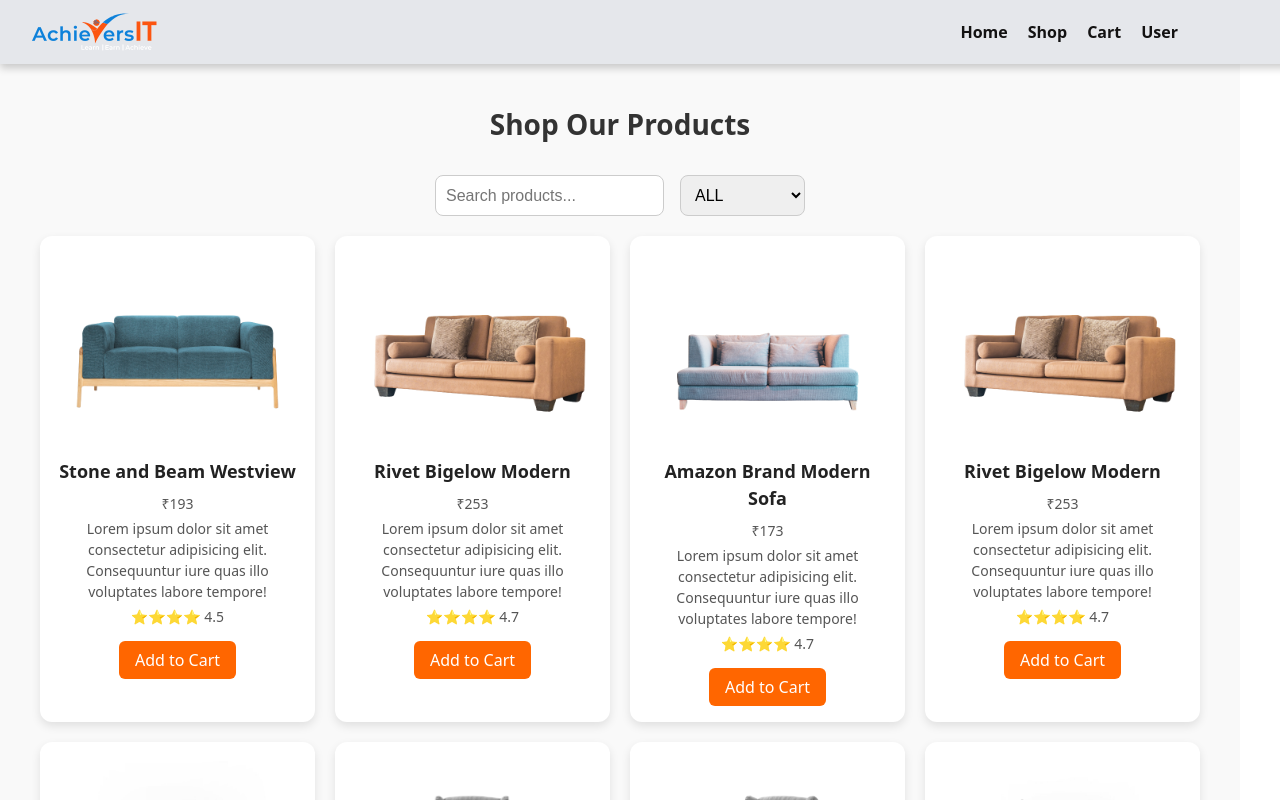
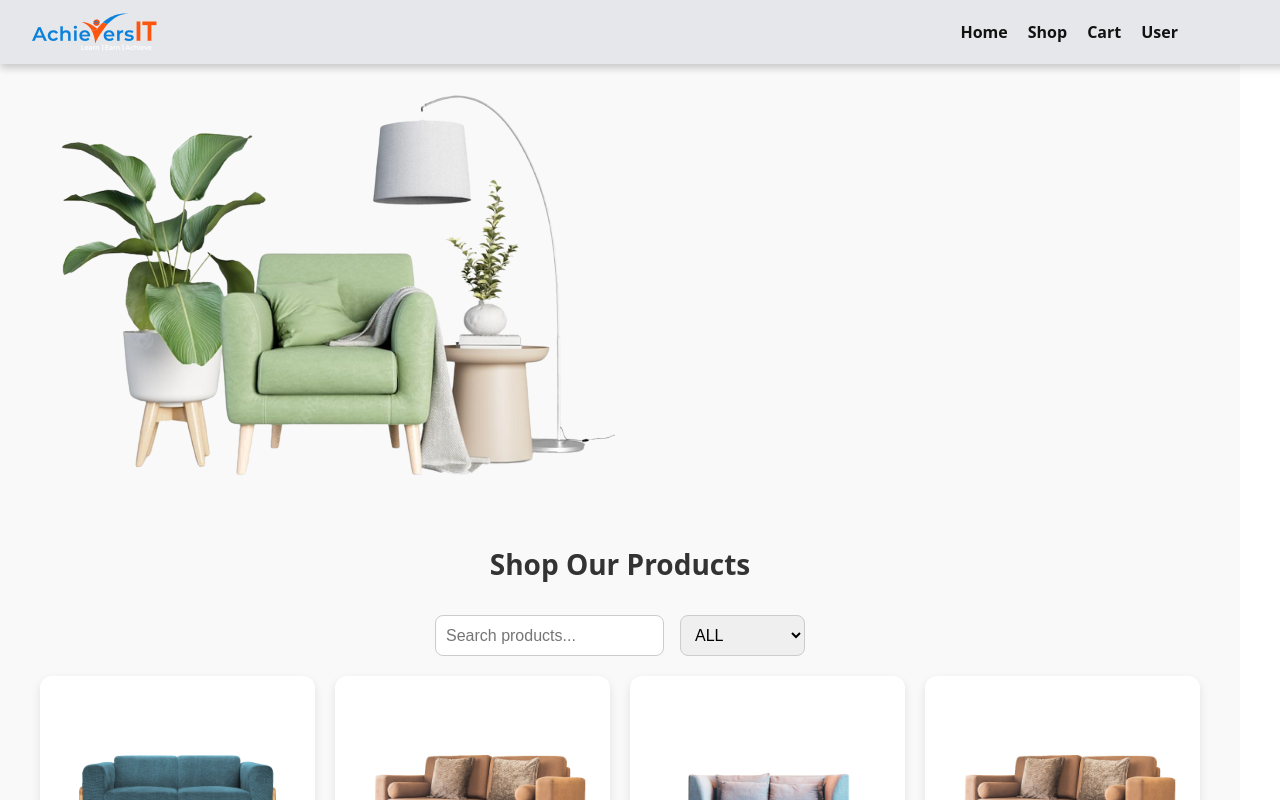
Before and after one commit to Aarthibakthavachalam/ecommerce-react-app, a React (Vite) app: page /Shop in a window 1280 px wide. Shown: the top 800 px of the page. Built offline with nearby package versions, Linux system fonts and the light colour scheme.

Commit message:
shop banner image added

```diff
--- a/src/pages/Shop.jsx
+++ b/src/pages/Shop.jsx
@@ -3,6 +3,8 @@
 import './Shop.css';
 import { useCart } from '../context/Cartcontext';
 import { toast } from 'react-toastify';
+
+import sofaSlide from "../Images/hero-img.png";
 
 
 
@@ -26,6 +28,9 @@
 
   return (
     <div className="shop-container">
+      <div className="shop-banner">
+  <img src={sofaSlide} alt="Shop Banner" className="banner-img" />
+</div>
       <h2>Shop Our Products</h2>
      {/* search bar */}
       <div className="shop-filters">
```
